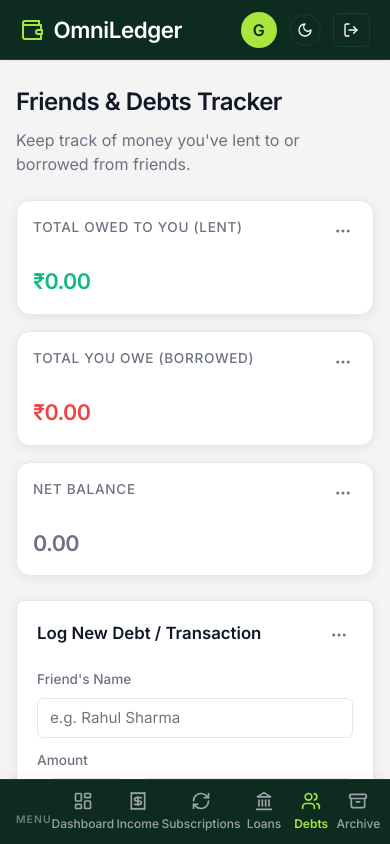
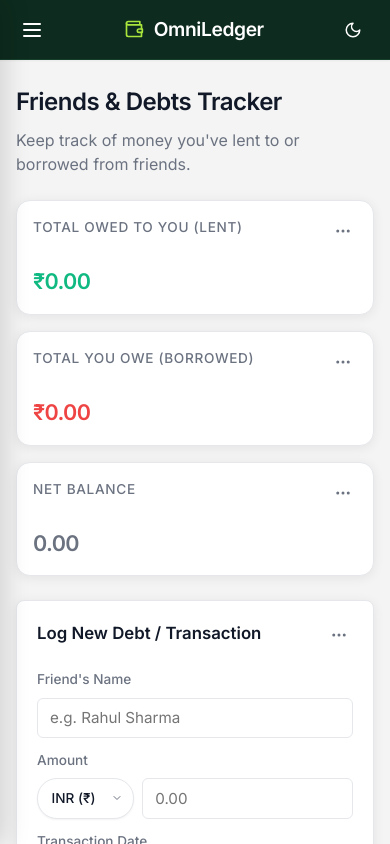
Before and after one commit to CTKarni/expense-tracker, a React (Vite) app: page /debts in a window 390 px wide. Both pictures are taken after a click on the button "Explore as Guest (Offline Mode)". Shown: the top 844 px of the page. Built offline with nearby package versions, Linux system fonts and the light colour scheme; no server answers.

Commit message:
Replace congested mobile bottom menu with elegant sliding drawer and top header hamburger menu

```diff
--- a/src/components/Sidebar.jsx
+++ b/src/components/Sidebar.jsx
@@ -1,23 +1,78 @@
 import { useState, useEffect } from 'react';
-import { NavLink } from 'react-router-dom';
-import { LayoutDashboard, Receipt, RefreshCw, Landmark, LogOut, Wallet, Users, Sun, Moon, Archive } from 'lucide-react';
-import { auth } from '../firebase';
+import { NavLink, useLocation } from 'react-router-dom';
+import { LayoutDashboard, Receipt, RefreshCw, Landmark, LogOut, Wallet, Users, Sun, Moon, Archive, Menu, X } from 'lucide-react';
 
 function Sidebar({ user, onLogout }) {
   const [theme, setTheme] = useState(() => localStorage.getItem('theme') || 'light');
+  const [isOpen, setIsOpen] = useState(false);
+  const location = useLocation();
 
   useEffect(() => {
     document.documentElement.setAttribute('data-theme', theme);
     localStorage.setItem('theme', theme);
   }, [theme]);
 
+  // Close drawer automatically when route changes on mobile
+  useEffect(() => {
+    setIsOpen(false);
+  }, [location]);
+
   const toggleTheme = () => {
     setTheme(prev => prev === 'light' ? 'dark' : 'light');
   };
 
   return (
-    <aside className="sidebar">
+    <>
+      {/* Mobile Top Header Bar */}
+      <header className="mobile-header hide-on-desktop">
+        <button
+          onClick={() => setIsOpen(true)}
+          className="hamburger-btn"
+          aria-label="Open Menu"
+        >
+          <Menu size={24} />
+        </button>
+
+        <div className="mobile-header-logo">
+          <Wallet size={20} />
+          <span>OmniLedger</span>
+        </div>
+
+        <button
+          onClick={toggleTheme}
+          className="theme-toggle-btn"
+          title="Toggle Theme"
+          style={{ background: 'transparent', border: 'none', color: '#ffffff', cursor: 'pointer', padding: '0.5rem', display: 'flex', alignItems: 'center', justifyContent: 'center' }}
+        >
+          {theme === 'light' ? <Moon size={18} /> : <Sun size={18} />}
+        </button>
+      </header>
+
+      {/* Backdrop Overlay for mobile drawer */}
+      <div
+        className={`sidebar-overlay ${isOpen ? 'active' : ''}`}
+        onClick={() => setIsOpen(false)}
+      ></div>
+
+      {/* Main Sidebar (Drawer on mobile, stationary sidebar on desktop) */}
+      <aside className={`sidebar ${isOpen ? 'open' : ''}`}>
+        {/* Drawer header only shown on mobile */}
+        <div className="sidebar-header hide-on-desktop">
           <div className="sidebar-logo">
+            <Wallet size={24} />
+            <span>OmniLedger</span>
+          </div>
+          <button
+            onClick={() => setIsOpen(false)}
+            className="close-drawer-btn"
+            aria-label="Close Menu"
+          >
+            <X size={24} />
+          </button>
+        </div>
+
+        {/* Desktop-only Logo */}
+        <div className="sidebar-logo hide-on-mobile">
           <Wallet size={24} />
           <span>OmniLedger</span>
         </div>
@@ -43,17 +98,18 @@ function Sidebar({ user, onLogout }) {
             <Archive size={20} /> <span>Archive</span>
           </NavLink>
 
-        <div className="sidebar-section-label hide-on-mobile">GENERAL</div>
-        <button onClick={toggleTheme} className="nav-action-btn hide-on-mobile" title="Toggle Theme">
+          <div className="sidebar-section-label">GENERAL</div>
+          <button onClick={toggleTheme} className="nav-action-btn" title="Toggle Theme">
             {theme === 'light' ? <Moon size={20} /> : <Sun size={20} />}
             <span>{theme === 'light' ? 'Dark Mode' : 'Light Mode'}</span>
           </button>
-        <button onClick={onLogout} className="nav-action-btn hide-on-mobile" title="Logout">
+          <button onClick={onLogout} className="nav-action-btn" title="Logout">
             <LogOut size={20} />
             <span>Logout</span>
           </button>
         </nav>
 
+        {/* User profile details at the bottom */}
         <div className="user-profile">
           <div className="profile-details-container">
             <div className="user-avatar">
@@ -65,26 +121,20 @@ function Sidebar({ user, onLogout }) {
             </div>
             <div className="profile-info-text">
               <strong>{user.displayName || 'User'}</strong>
-            <div>{user.email}</div>
+              <div style={{ color: 'rgba(255, 255, 255, 0.5)', fontSize: '0.75rem', marginTop: '2px' }}>{user.email}</div>
             </div>
-          <button
-            onClick={toggleTheme}
-            title={theme === 'light' ? 'Switch to Dark Mode' : 'Switch to Light Mode'}
-            className="theme-toggle-btn hide-on-desktop"
-          >
-            {theme === 'light' ? <Moon size={16} /> : <Sun size={16} />}
-          </button>
+          </div>
           <button
             onClick={onLogout}
             title="Logout"
-            className="logout-btn hide-on-desktop"
-            style={{ width: '34px', height: '34px', borderRadius: '50%', padding: 0 }}
+            className="logout-btn hide-on-mobile"
           >
             <LogOut size={16} />
+            <span>Logout</span>
           </button>
         </div>
-      </div>
       </aside>
+    </>
   );
 }
 
--- a/src/index.css
+++ b/src/index.css
@@ -793,25 +793,15 @@ td {
   overflow-x: auto;
   -webkit-overflow-scrolling: touch;
 }
-
 @media (max-width: 768px) {
   .app-layout {
     flex-direction: column;
-    padding-top: 60px; /* Space for the top header */
-    padding-bottom: 70px; /* Space for the bottom nav */
+    padding-top: 60px;
+    padding-bottom: 0;
   }
 
-  .sidebar {
-    position: static;
-    width: 100%;
-    height: auto;
-    border-right: none;
-    padding: 0;
-    display: block; /* Allows child absolute/fixed positioning */
-    background: transparent;
-  }
-
-  .sidebar-logo {
+  /* Mobile Top Header Bar */
+  .mobile-header {
     position: fixed;
     top: 0;
     left: 0;
@@ -819,101 +809,117 @@ td {
     height: 60px;
     background: var(--sidebar-bg);
     border-bottom: 1px solid var(--sidebar-border);
-    margin-bottom: 0;
+    display: flex;
+    align-items: center;
+    justify-content: space-between;
     padding: 0 1.25rem;
     z-index: 1000;
-    display: flex;
-    align-items: center;
     box-shadow: var(--shadow-sm);
     color: #ffffff;
   }
 
-  .user-profile {
-    position: fixed;
-    top: 0;
-    right: 0;
-    height: 60px;
-    width: auto;
-    border-top: none;
-    margin-top: 0;
-    padding: 0 1.25rem;
-    z-index: 1001;
+  .mobile-header-logo {
     display: flex;
     align-items: center;
-    background: transparent;
-    gap: 0.5rem;
+    gap: 0.6rem;
+    font-size: 1.2rem;
+    font-weight: 700;
+    letter-spacing: -0.02em;
+    color: #ffffff;
   }
 
-  .profile-details-container {
-    margin-bottom: 0;
-    display: flex;
-    align-items: center;
+  .mobile-header-logo svg {
+    color: var(--accent-primary) !important;
   }
 
-  .profile-info-text {
-    display: none;
-  }
-
-  .theme-toggle-btn {
-    border-radius: 50% !important;
-    width: 32px !important;
-    height: 32px !important;
-    padding: 0 !important;
-    border-color: var(--sidebar-border) !important;
-    color: #ffffff !important;
-  }
-
-  .logout-btn {
-    width: auto !important;
-    padding: 0.35rem 0.6rem !important;
-    font-size: 0.75rem !important;
-    border-radius: 6px !important;
-    height: 32px;
+  .hamburger-btn {
+    background: transparent;
+    border: none;
+    color: #ffffff;
+    cursor: pointer;
     display: flex;
     align-items: center;
     justify-content: center;
-    gap: 0.25rem;
-    border-color: var(--sidebar-border) !important;
-    color: #ffffff !important;
+    padding: 0.5rem;
+    margin-left: -0.5rem;
+    transition: opacity 0.2s ease;
   }
 
-  .nav-links {
+  .hamburger-btn:hover {
+    opacity: 0.8;
+  }
+
+  /* Backdrop Overlay for mobile drawer */
+  .sidebar-overlay {
     position: fixed;
-    bottom: 0;
+    top: 0;
     left: 0;
     right: 0;
-    height: 65px;
-    background: var(--sidebar-bg);
-    border-top: 1px solid var(--sidebar-border);
-    flex-direction: row;
-    gap: 0;
-    z-index: 1000;
-    align-items: center;
-    justify-content: space-around;
-    padding: 0 0.5rem;
-    box-shadow: 0 -2px 10px rgba(0, 0, 0, 0.04);
+    bottom: 0;
+    background: rgba(0, 0, 0, 0.4);
+    backdrop-filter: blur(4px);
+    z-index: 1999;
+    opacity: 0;
+    pointer-events: none;
+    transition: opacity 0.3s ease;
   }
 
-  .nav-link {
+  .sidebar-overlay.active {
+    opacity: 1;
+    pointer-events: auto;
+  }
+
+  /* Main Sidebar as Mobile Drawer */
+  .sidebar {
+    position: fixed;
+    top: 0;
+    left: 0;
+    bottom: 0;
+    width: 280px;
+    height: 100vh;
+    background: var(--sidebar-bg);
+    border-right: 1px solid var(--sidebar-border);
+    z-index: 2000;
+    transform: translateX(-100%);
+    transition: transform 0.3s cubic-bezier(0.4, 0, 0.2, 1);
+    display: flex;
     flex-direction: column;
+    padding: 1.5rem 1.25rem;
+    box-shadow: 4px 0 25px rgba(0, 0, 0, 0.15);
+  }
+
+  .sidebar.open {
+    transform: translateX(0);
+  }
+
+  .sidebar-header {
+    display: flex;
+    justify-content: space-between;
+    align-items: center;
+    margin-bottom: 1.5rem;
+    padding-bottom: 1rem;
+    border-bottom: 1px solid var(--sidebar-border);
+  }
+
+  .sidebar-header .sidebar-logo {
+    margin-bottom: 0;
+  }
+
+  .close-drawer-btn {
+    background: transparent;
+    border: none;
+    color: var(--sidebar-text);
+    cursor: pointer;
+    display: flex;
     align-items: center;
     justify-content: center;
-    gap: 0.25rem;
-    font-size: 0.75rem;
-    padding: 0.5rem 0;
-    flex: 1;
-    border-radius: 0;
-    background: transparent !important;
-    color: var(--sidebar-text);
-    height: 100%;
+    padding: 0.5rem;
+    margin-right: -0.5rem;
+    transition: color 0.2s ease;
   }
 
-  .nav-link.active {
-    color: var(--accent-primary) !important;
-  }
-
-  .nav-link.active::before {
-    display: none !important;
+  .close-drawer-btn:hover {
+    color: var(--sidebar-text-hover);
   }
 
   .main-content {
```
Lines whose indentation alone changed are shown as unchanged.
